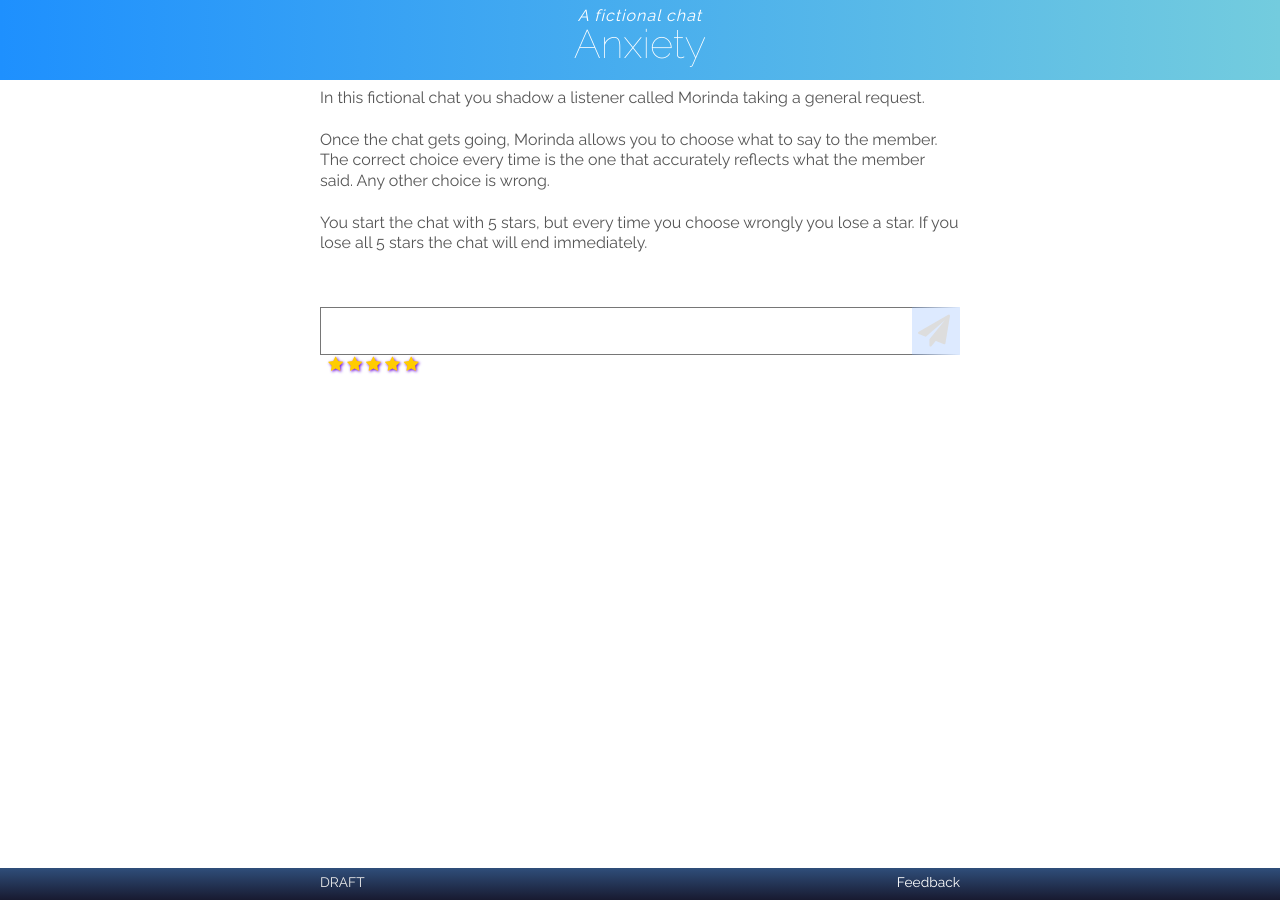
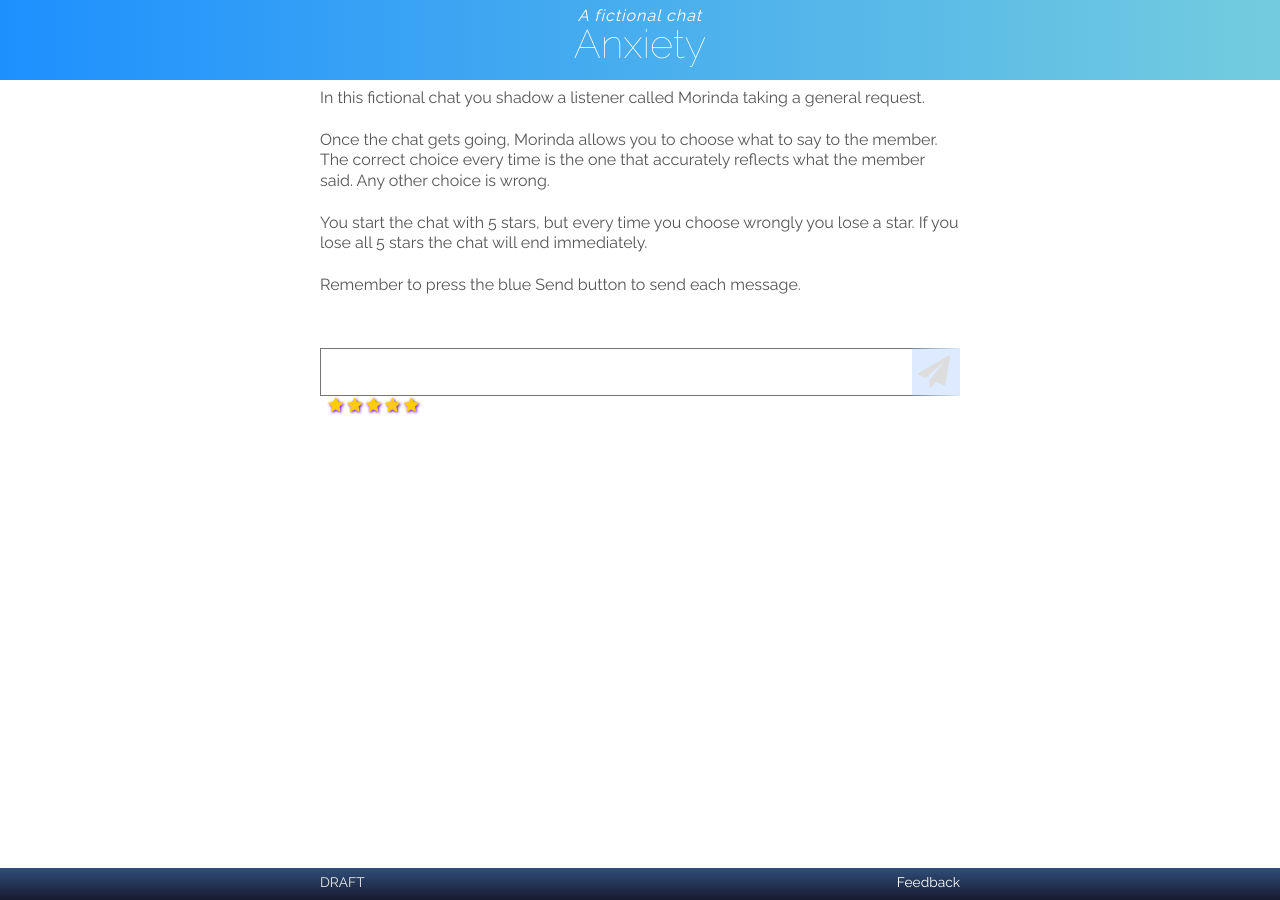
Before and after one commit to RarelyCharlie/rarelycharlie.github.io, a Jekyll site: the page built from _chat/chat01.md, in a window 1280 px wide. Built offline with Jekyll 4.4.1, drawn with Linux system fonts in a browser that asks for light colours; nearby versions of some CDN libraries.

Commit message:
reminder to press the button

```diff
--- a/_chat/chat01.md
+++ b/_chat/chat01.md
@@ -8,6 +8,8 @@ In this fictional chat you shadow a listener called Morinda taking a general req
 Once the chat gets going, Morinda allows you to choose what to say to the member. The correct choice every time is the one that accurately reflects what the member said. Any other choice is wrong.
 
 You start the chat with 5 stars, but every time you choose wrongly you lose a star. If you lose all 5 stars the chat will end immediately.
+
+Remember to press the blue Send button to send each message.
 
 - 8M Hello, I need some advice.
 - 0M It's about my boyfriend :)
```
